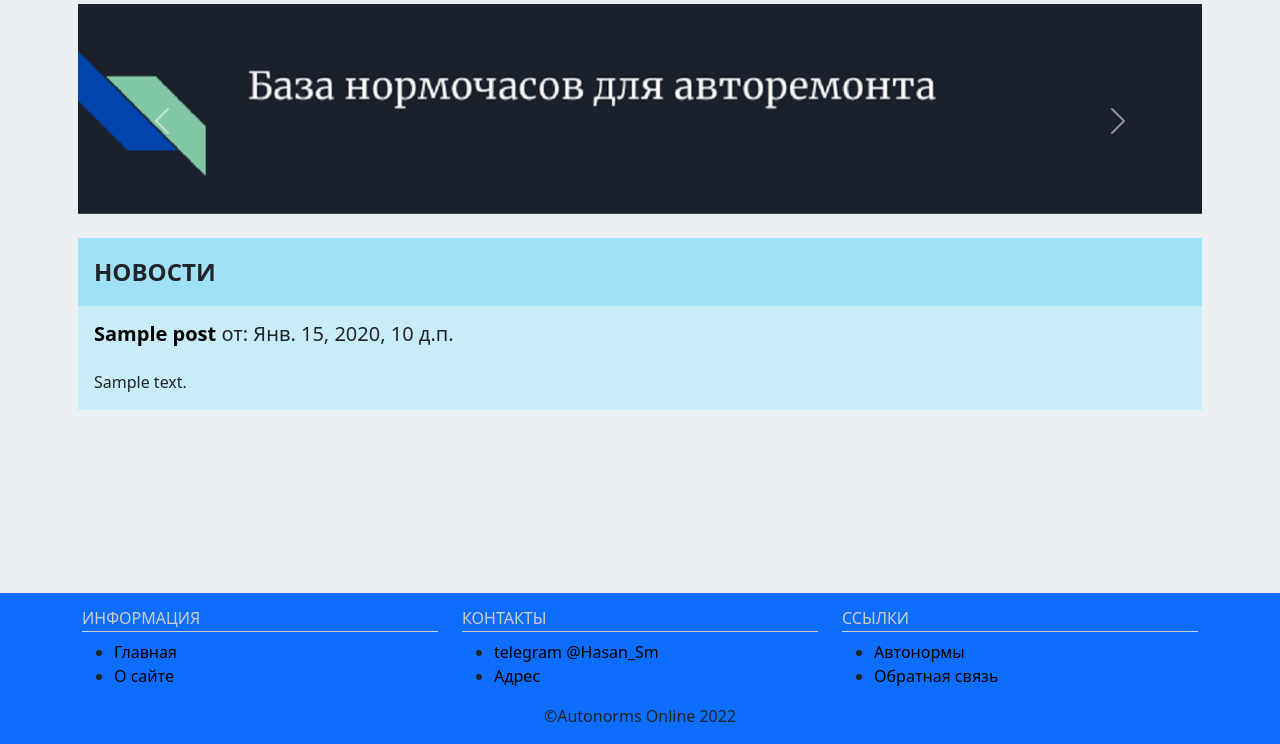
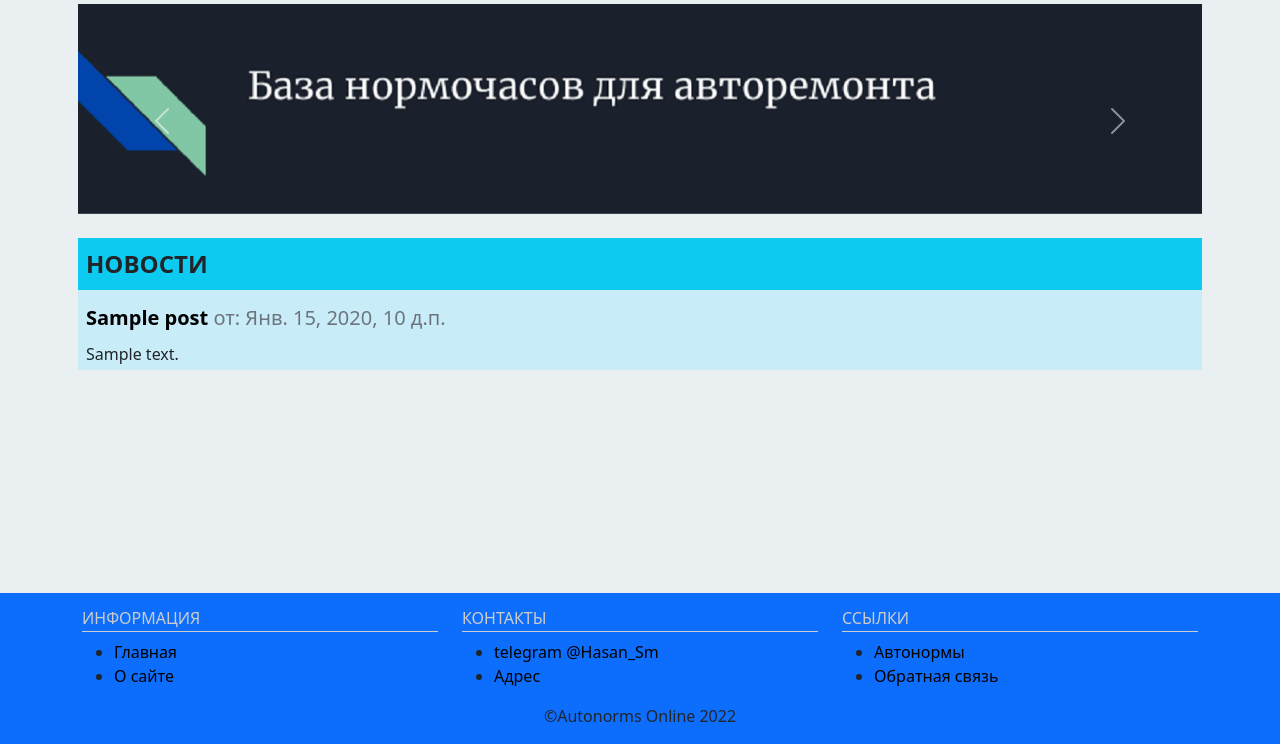
Before and after one commit to xacan1/AutoSite, a Django app: page / in a window 1280 px wide. Shown: the part 56-800 px from the top of the page. Run offline with Django 3.2, Linux system fonts and the light colour scheme; tables that the repository leaves empty hold one stand-in row (values such as "Sample post").

Commit message:
add anti-robot

```diff
--- a/autonorms/templates/autonorms/equipments.html
+++ b/autonorms/templates/autonorms/equipments.html
@@ -3,7 +3,7 @@
 {% block content %}
 <h1>{{ title }}</h1>
 <p class="badge bg-primary text-wrap fs-6">
-    <a href="{% url 'select_modification' model_id %}">&#10094; НАЗАД</a>
+    <a href="{% url 'select_modification' model_id %}">❮ НАЗАД</a>
 </p>
 <h5>Модификация: {{ modification_info.name }} - {{ modification_info.year }}г. - {{ modification_info.horsepower }}л.с.
     - {{ modification_info.engine_volume }}см³ - {{ modification_info.car_body }}</h5>
--- a/autonorms/templates/autonorms/models.html
+++ b/autonorms/templates/autonorms/models.html
@@ -3,7 +3,7 @@
 {% block content %}
 <h1>{{ title }}</h1>
 <p class="badge bg-primary text-wrap fs-6">
-    <a href="{% url 'autonorms' %}">&#10094; НАЗАД</a>
+    <a href="{% url 'autonorms' %}">❮ НАЗАД</a>
 </p>
 <ul>
     {% for model in models %}
--- a/autonorms/templates/autonorms/modifications.html
+++ b/autonorms/templates/autonorms/modifications.html
@@ -3,7 +3,7 @@
 {% block content %}
 <h1>{{ title }}</h1>
 <p class="badge bg-primary text-wrap fs-6">
-    <a href="{% url 'select_model' brand_id %}">&#10094; НАЗАД</a>
+    <a href="{% url 'select_model' brand_id %}">❮ НАЗАД</a>
 </p>
 <ul>
     {% for modification in modifications %}
--- a/autonorms/urls.py
+++ b/autonorms/urls.py
@@ -9,4 +9,6 @@ urlpatterns = [
     path('equipment/modification<int:modification_pk>', ShowEquipment.as_view(), name='select_equipment'),
     path('work-order', ShowWorkOrder.as_view(), name='work-order'),
     path('add-work-to-order', AddWorkToOrder.as_view(), name='add-work-to-order'),
+    path('logout-humanity-test', LogoutUserHumanityTest.as_view(), name='logout_humanity_test'),
+    path('humanity-test', HumanityTest.as_view(), name='humanity_test'),
 ]
--- a/main/forms.py
+++ b/main/forms.py
@@ -1,6 +1,7 @@
 from django import forms
 from django.contrib.auth.forms import UserCreationForm, AuthenticationForm
 from .models import CustomUser, Post
+from captcha.fields import ReCaptchaField
 
 
 class SimpleForm(forms.Form):
@@ -17,9 +18,12 @@ class FeedbackForm(forms.Form):
             (1, 'Безнадежно'), (2, 'Плохо'), (3, 'Сойдет'), (4, 'Хорошо, но...'),
             (5, 'Отлично! Куда деньги закинуть?')),
         label='Оценка сайта', widget=forms.Select(attrs={'class': 'form-select'}))
+    captcha = ReCaptchaField()
 
 
 class AddPostForm(forms.ModelForm):
+    captcha = ReCaptchaField()
+
     class Meta:
         model = Post
         fields = '__all__'
@@ -30,6 +34,7 @@ class RegisterUserForm(UserCreationForm):
         widget=forms.PasswordInput(attrs={'class': 'form-control'}))
     password2 = forms.CharField(
         widget=forms.PasswordInput(attrs={'class': 'form-control'}))
+    captcha = ReCaptchaField()
 
     class Meta:
         model = CustomUser
@@ -45,6 +50,7 @@ class LoginUserForm(AuthenticationForm):
         label='Email', widget=forms.EmailInput(attrs={'class': 'form-control'}))
     password = forms.CharField(
         label='Пароль', widget=forms.PasswordInput(attrs={'class': 'form-control'}))
+    captcha = ReCaptchaField()
     # fields = ('email', 'password')
     # widgets = {'email': forms.EmailInput(attrs={'class': 'form-input'}),
     #            'password': forms.PasswordInput(attrs={'class': 'form-input'})}
--- a/main/mixins.py
+++ b/main/mixins.py
@@ -5,7 +5,7 @@ menu = {'На главную': 'home', 'О сайте': 'about', 'Добавит
 
 
 class DataMixin:
-    def get_user_context(self, **kwargs):
+    def get_user_context(self, **kwargs) -> dict:
         context = kwargs
         context_menu = menu.copy()
         context_user_menu = user_menu.copy()
@@ -29,10 +29,10 @@ class DataMixin:
         context['menu'] = context_menu
         return context
 
-    def check_requests_limit(self):
+    def check_requests_limit(self) -> bool:
         result = False
-        print(
-            f"{self.request.user.email} ip: {self.request.META.get('REMOTE_ADDR')}: {self.request.session['number_requests']} request in {self.request.user.request_limit}")
+        # print(
+        #     f"{self.request.user.email} ip: {self.request.META.get('REMOTE_ADDR')}: {self.request.session['number_requests']} request in {self.request.user.request_limit}")
 
         if self.request.session['number_requests'] > self.request.user.request_limit:
             self.request.session['number_requests'] = 0
--- a/main/static/main/css/main.css
+++ b/main/static/main/css/main.css
@@ -28,22 +28,3 @@ footer h4 {
     border-bottom: 1px solid #ccc;
     padding-bottom: 3px;
 }
-
-.post-list {
-    background-color: rgb(200, 236, 248);
-}
-
-.news-title {
-    font-size: 1.5rem;
-    font-weight: bold;
-    background-color: rgb(160, 225, 247);
-    padding: 1rem;
-}
-
-.post-title {
-    padding: 0 1rem 0 1rem;
-}
-
-.post {
-    padding: 1rem;
-}
--- a/main/templates/main/index.html
+++ b/main/templates/main/index.html
@@ -24,11 +24,11 @@
         <span class="visually-hidden">Next</span>
     </button>
 </div>
-<div class="post-list">
-    <p class="news-title">НОВОСТИ</p>
+<div style="background-color: rgb(200, 236, 248);">
+    <p class="p-2 bg-info" style="font-size: 1.5rem; font-weight: bold;">НОВОСТИ</p>
     {% for post in posts %}
-    <p class="h5 post-title"><strong><a href="{% url 'show_post' post.slug %}">{{ post.title }}</a></strong> от: {{ post.time_create }}</p>
-    <p class="post">{{ post.content|truncatewords:45 }}</p>
+    <p class="h5 px-2 text-muted"><strong><a href="{% url 'show_post' post.slug %}">{{ post.title }}</a></strong> от: {{ post.time_create }}</p>
+    <p class="px-2 py-1">{{ post.content|truncatewords:45 }}</p>
     {% endfor %}
 </div>
 {% endblock content %}
--- a/main/templates/main/profile.html
+++ b/main/templates/main/profile.html
@@ -29,10 +29,6 @@
             <td>{{ user_data.last_login }}</td>
         </tr>
         <tr>
-            <td>Имя</td>
-            <td>{{ user_data.first_name }} {{ user_data.last_name }}</td>
-        </tr>
-        <tr>
             <td>Дата регистрации</td>
             <td>{{ user_data.date_joined }}</td>
         </tr>
@@ -47,7 +43,7 @@
     </tbody>
 </table>
 <p class="badge bg-primary text-wrap fs-6">
-    <a href="{% url 'profile_edit' user_data.pk %}">Редактировать цену нормочаса</a>
+    <a href="{% url 'profile_edit' user_data.pk %}">Редактировать профиль</a>
 </p>
 {% else %}
 <p>Страницы с таким профилем не найдено! <a href="{% url 'home' %}">На главную</a></p>
--- a/main/views.py
+++ b/main/views.py
@@ -134,18 +134,17 @@ class ProfileUser(DataMixin, DetailView):
         return {**context, **c_def}
 
 
-class ProfileUserEdit(LoginRequiredMixin, DataMixin, UpdateView):
+class ProfileUserEdit(DataMixin, UpdateView):
     model = CustomUser
     template_name = 'main/profile_edit.html'
     pk_url_kwarg = 'user_id'
-    login_url = reverse_lazy('login')
     success_url = reverse_lazy('home')
-    fields = ('cost_per_hour',)
+    fields = ('inn', 'phone', 'cost_per_hour',)
 
-    # def get_context_data(self, **kwargs) -> dict:
-    #     context = super().get_context_data(**kwargs)
-    #     c_def = self.get_user_context(title='Изменить профиль')
-    #     return {**context, **c_def}
+    def get_context_data(self, **kwargs) -> dict:
+        context = super().get_context_data(**kwargs)
+        c_def = self.get_user_context(title='Изменение профиля')
+        return {**context, **c_def}
 
 
 class About(DataMixin, FormView):
--- a/requirements.txt
+++ b/requirements.txt
@@ -1 +1,2 @@
 Django==4.0.4
+django-recaptcha==3.0.0
```
Also changed, not shown: autobase/local_settings.py (+0 -7 lines), autobase/settings.py (+8 -3 lines), autonorms/forms.py (+10 -0 lines), autonorms/templates/autonorms/humanity-test.html (added, +17 -0 lines), autonorms/views.py (+19 -3 lines), main/templates/main/profile_edit.html (+11 -5 lines).
